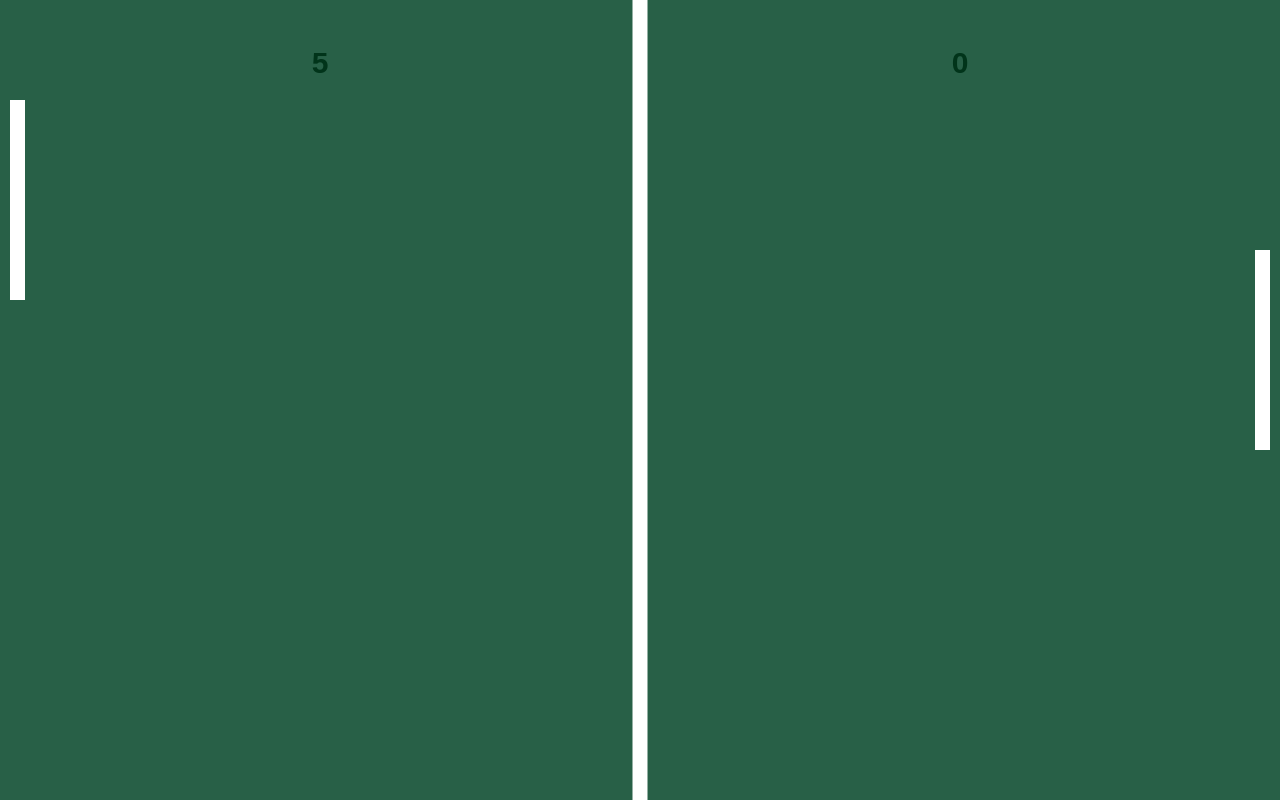
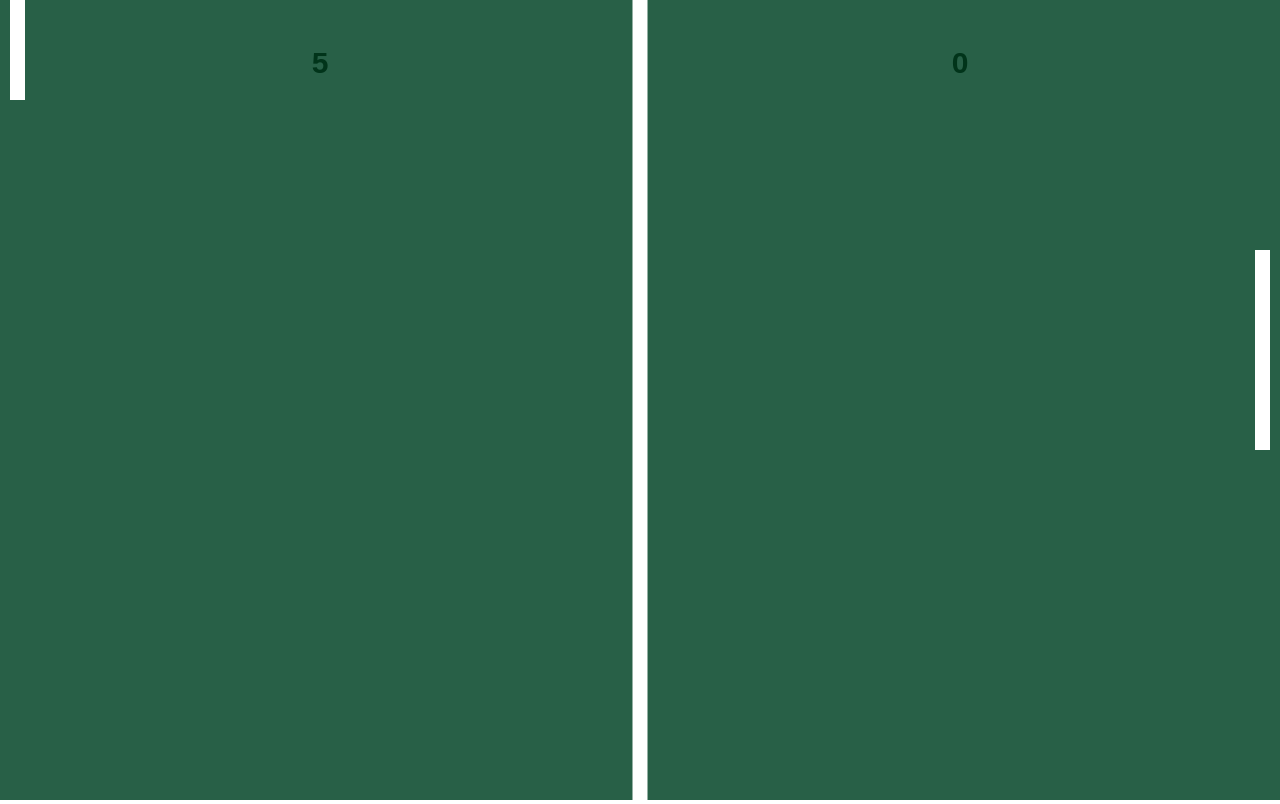
Before and after one commit to ooguuiholiv/Ping-Pong-game, a plain HTML site: page index.html in a window 1280 px wide. Drawn offline with Linux system fonts and the light colour scheme.

Commit message:
:sparkles: => feat: animating left paddle - Ping-Pong game

```diff
--- a/index.html
+++ b/index.html
@@ -45,11 +45,15 @@
 
       const leftPaddle = {
         x: gapX,
-        y: 100,
+        y: 0,
         w: line.w,
         h: 200,
+        _move: function () {
+          this.y = mouse.y - this.h / 2;
+        },
         draw: function () {
           canvasCtx.fillRect(this.x, this.y, this.w, this.h);
+          this._move();
         },
       };
 
@@ -95,6 +99,8 @@
         },
       };
 
+      const mouse = { x: 0, y: 0 };
+
       function setup() {
         canvasEl.width = canvasCtx.width = field.w;
         canvasEl.height = canvasCtx.height = field.h;
@@ -133,6 +139,11 @@
         draw();
       }
 
+      canvasEl.addEventListener("mousemove", function (e) {
+        mouse.x = e.pageX;
+        mouse.y = e.pageY;
+      });
+
       setup();
       main();
     </script>
```
